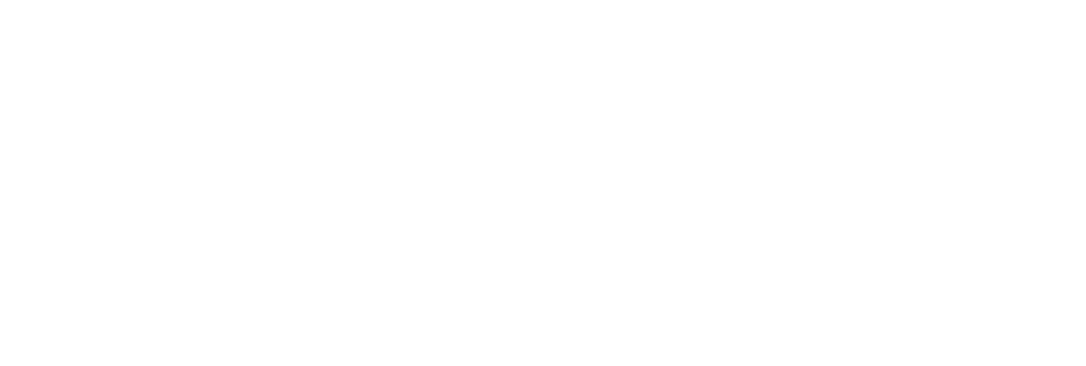
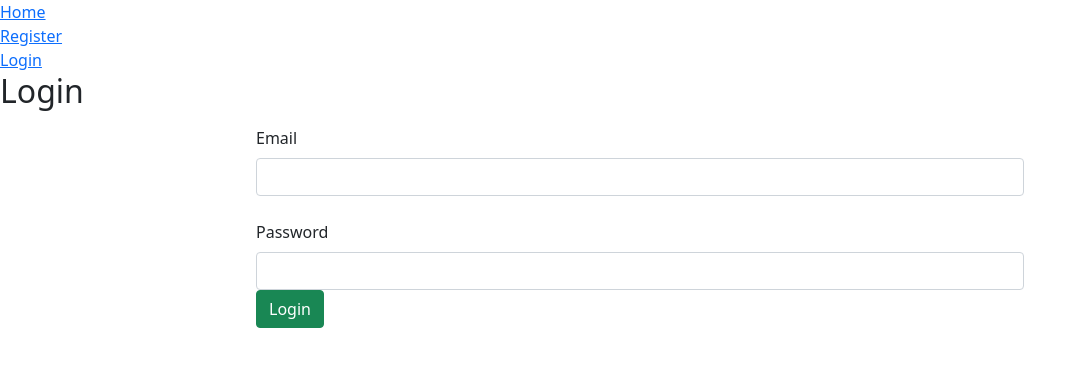
Before and after one commit to reofard/temp, a React (Create React App) app in the folder frontend/: page /login in a window 1280 px wide. Before the commit this address had no page. Shown: the top 366 px of the page, without its empty margins (0-1086 px from the left). Built offline with nearby package versions, Linux system fonts and the light colour scheme.

Commit message:
fixed login form and made nav dynamic

```diff
--- a/frontend/src/App.tsx
+++ b/frontend/src/App.tsx
@@ -1,10 +1,10 @@
-import React, { ChangeEvent, SyntheticEvent, useState } from "react";
 import Register from "./components/Register";
 
 import { BrowserRouter, Routes, Route } from "react-router-dom";
 import Home from "./components/Home";
 
 import "bootstrap/dist/css/bootstrap.min.css";
+import Login from "./components/Login";
 
 function App() {
   return (
@@ -12,6 +12,7 @@
       <Routes>
         <Route path="/" element={<Home />} />
         <Route path="/register" element={<Register />} />
+        <Route path="/login" element={<Login />} />
       </Routes>
     </BrowserRouter>
   );
--- a/frontend/src/components/Home.tsx
+++ b/frontend/src/components/Home.tsx
@@ -1,11 +1,14 @@
 import { Link } from "react-router-dom";
 import Nav from "./Nav";
+import { useEffect } from "react";
+import Posts from "./Posts";
 
 const Home = () => {
   return (
     <div>
       <Nav />
       <h1>Home</h1>
+      <Posts />
     </div>
   );
 };
--- /dev/null
+++ b/frontend/src/components/Login.tsx
@@ -0,0 +1,90 @@
+import { SyntheticEvent, useState } from "react";
+import { Form } from "react-bootstrap";
+import Nav from "./Nav";
+
+import axios from "axios";
+
+import "../style/login.css";
+
+import { useNavigate } from "react-router-dom";
+
+const Login = () => {
+  interface IuserLogin {
+    email: string;
+    password: string;
+  }
+
+  const [status, setStatus] = useState<String>("");
+
+  const [userLogin, setUserLogin] = useState<IuserLogin>({
+    email: "",
+    password: "",
+  });
+
+  // for redirecting
+  const navigate = useNavigate();
+
+  //Checks for empty fields
+  const checkForEmpty = () => {
+    if (userLogin.email === "" || userLogin.password === "") {
+      setStatus("Please fill in all fields");
+      throw new Error("Enter all fields");
+    }
+  };
+
+  const handleSubmit = async (e: SyntheticEvent) => {
+    e.preventDefault();
+
+    try {
+      let user = await axios.post(
+        "http://localhost:5000/test/login",
+        userLogin
+      );
+
+      if (user) {
+        console.log("Login successfully");
+        document.cookie = `user=${user.data.token}`;
+      }
+
+      console.log(user.data.token);
+      navigate("/");
+    } catch (error) {
+      console.log(error);
+      checkForEmpty();
+      setStatus("Invalid email or password");
+    }
+  };
+  return (
+    <div>
+      <Nav />
+
+      <h2>Login</h2>
+      <p>{status}</p>
+
+      <div className="form">
+        <Form onSubmit={handleSubmit}>
+          <Form.Label>Email</Form.Label>
+          <Form.Control
+            type="email"
+            value={userLogin.email}
+            onChange={(e: any) =>
+              setUserLogin({ ...userLogin, email: e.target.value })
+            }
+          />
+          <br />
+          <Form.Label>Password</Form.Label>
+          <Form.Control
+            type="password"
+            value={userLogin.password}
+            onChange={(e: any) =>
+              setUserLogin({ ...userLogin, password: e.target.value })
+            }
+          />
+          <button className="btn btn-success">Login</button>
+        </Form>
+      </div>
+    </div>
+  );
+};
+
+export default Login;
--- a/frontend/src/components/Nav.tsx
+++ b/frontend/src/components/Nav.tsx
@@ -1,4 +1,4 @@
-import { Link } from "react-router-dom";
+import { Link, useNavigate } from "react-router-dom";
 
 const Nav = () => {
   return (
@@ -6,10 +6,50 @@
       <nav>
         <Link to="/">Home</Link>
         <br />
-        <Link to="/register">Register</Link>
+        <LoginCheck />
       </nav>
     </>
   );
 };
 
+const LoginCheck = () => {
+  const navigate = useNavigate();
+
+  //gets user cookie by name
+  function getCookie(cookieName: any) {
+    let cookie: any = {};
+    document.cookie.split(";").forEach(function (el) {
+      let [key, value] = el.split("=");
+      cookie[key.trim()] = value;
+    });
+    return cookie[cookieName];
+  }
+
+  const logout = () => {
+    document.cookie = `user=`;
+    console.log(document.cookie);
+    navigate("/");
+  };
+
+  if (!getCookie("user")) {
+    return (
+      <>
+        <Link to="/register">Register</Link>
+
+        <br />
+        <Link to="/login"> Login</Link>
+      </>
+    );
+  } else {
+    return (
+      <>
+        <button className="btn btn-danger" onClick={logout}>
+          Log out
+        </button>
+        ;
+      </>
+    );
+  }
+};
+
 export default Nav;
--- /dev/null
+++ b/frontend/src/components/Posts.tsx
@@ -0,0 +1,23 @@
+import { useEffect, useState } from "react";
+import Axios from "axios";
+const Posts = () => {
+  const [posts, setPosts] = useState<Array<object>>([]);
+
+  const getPosts = async () => {
+    try {
+      const allPosts = await Axios.get("http://localhost:5000/post/getPost");
+
+      console.log(allPosts);
+    } catch (error) {}
+  };
+
+  getPosts();
+
+  return (
+    <>
+      <h2>Posts</h2>
+    </>
+  );
+};
+
+export default Posts;
--- a/frontend/src/components/Register.tsx
+++ b/frontend/src/components/Register.tsx
@@ -5,6 +5,8 @@
 import Nav from "./Nav";
 
 import { Form } from "react-bootstrap";
+
+import "../style/register.css";
 
 const Register = () => {
   interface Iuser {
@@ -85,7 +87,7 @@
     <div className="App">
       <Nav />
 
-      <h2>Registration</h2>
+      <h2 className="text-center">Create Account</h2>
       <p className="text-danger">{status}</p>
       <div className="form">
         <Form onSubmit={printState}>
@@ -123,7 +125,9 @@
             placeholder="Password"
           />{" "}
           <br />
-          <button type="submit">Sumbit</button>
+          <button className="btn btn-success" type="submit">
+            Submit
+          </button>
         </Form>
       </div>
     </div>
--- /dev/null
+++ b/frontend/src/style/login.css
@@ -0,0 +1,2 @@
+.form{
+    padding: 0 20% 20%;}
--- /dev/null
+++ b/frontend/src/style/register.css
@@ -0,0 +1,3 @@
+.form{
+    padding: 0 20% 20%;
+}
```
Also changed, not shown: 1 other file (tests, documents, lock files or other folders).
